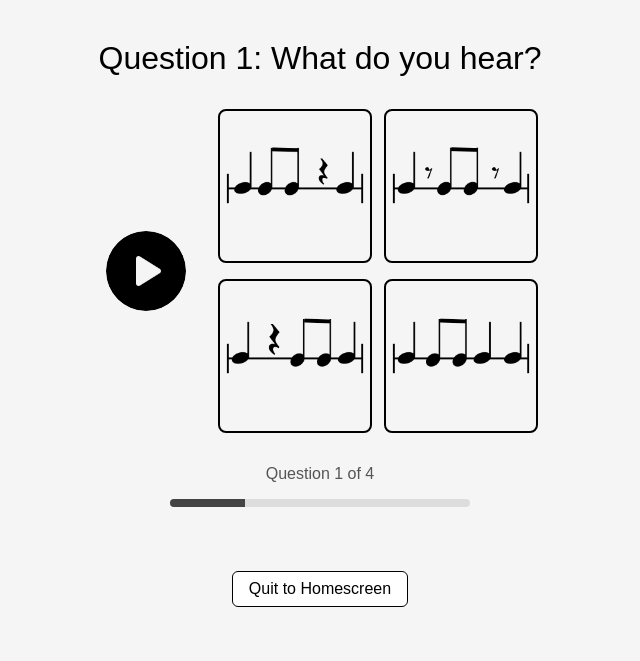
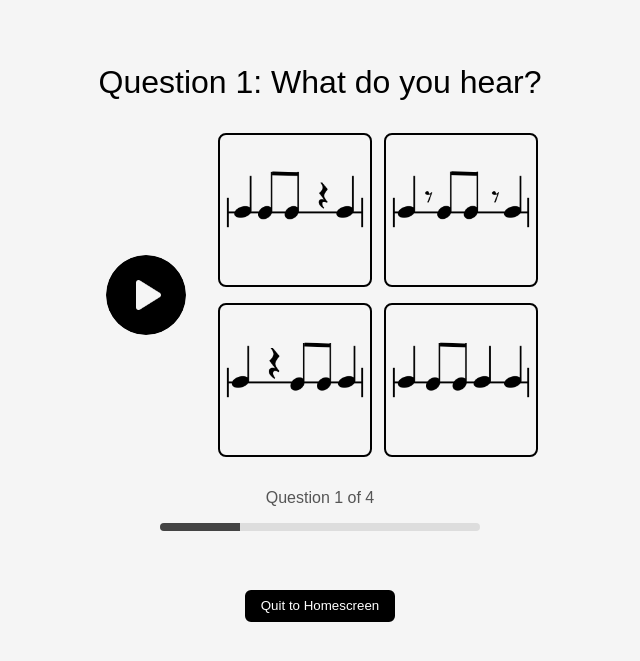
Before and after one commit to diegofdz333/UI-Design, a Flask app: page /quiz in a window 1280 px wide. Shown: the top 661 px of the page, without its empty margins (320-960 px from the left). Run offline with Flask 3, Linux system fonts and the light colour scheme.

Commit message:
Cleaned up CSS

```diff
--- a/static/css/common.css
+++ b/static/css/common.css
@@ -1,7 +1,17 @@
+body {
+    font-family: sans-serif;
+    text-align: center;
+    background-color: #f5f5f5;
+    margin: 0;
+    padding: 0;
+}
+
 button {
     background-color: black;
     color: white;
     border: 2px solid black;
+    transition: 0.2s;
+    cursor: pointer;
 }
 
 button:hover{
--- a/static/css/quiz.css
+++ b/static/css/quiz.css
@@ -1,11 +1,5 @@
-body {
-    font-family: sans-serif;
-    background-color: #f5f5f5;
-    text-align: center;
-    padding: 2em;
-  }
-
 #question-header {
+  padding-top: 2em;
   font-size: 2em;
   margin-bottom: 1em;
 }
@@ -93,9 +87,6 @@ body {
   margin-top: 2em;
   display: inline-block;
   text-decoration: none;
-    color: black;
-    border: 1px solid black;
   padding: 0.5em 1em;
   border-radius: 6px;
-    background-color: white;
 }
--- a/templates/quiz.html
+++ b/templates/quiz.html
@@ -28,7 +28,7 @@
 </div>
 
 <!-- Back to Homepage button -->
-<a href="{{ url_for('homepage') }}" class="home-button">Quit to Homescreen</a>
+<button class="home-button" onclick="window.location='{{ url_for('homepage') }}'">Quit to Homescreen</button>
 
 <script src="{{ url_for('static', filename='js/quiz.js') }}"></script>
 </body>
```
Also changed, not shown: static/css/game.css (+0 -7 lines), static/css/index.css (+2 -12 lines), static/css/quiz_result.css (+0 -7 lines). Lines whose indentation alone changed are shown as unchanged.
